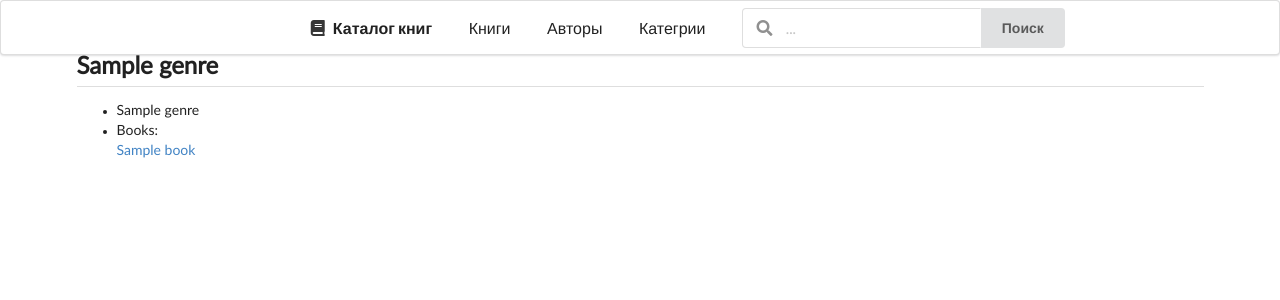
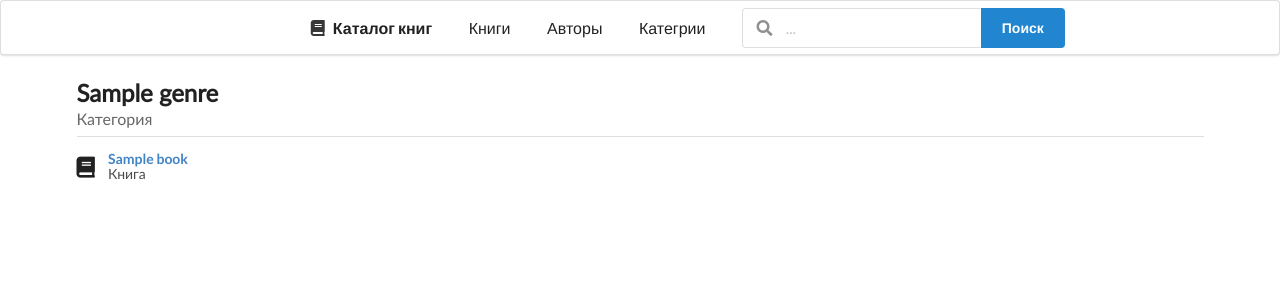
Before and after one commit to incorrupt/backlist, a PHP site: template app/views/genre_item.view.php in a window 1280 px wide. Shown: the top 300 px of the page. Run offline with PHP 8.4, Linux system fonts and the light colour scheme; the template is opened without the code that fills it: most values are stand-ins (such as "Sample title", 1, 10 or a date in 2020); data that the repository does not hold is empty; some libraries are stand-ins or nearby versions.

Commit message:
add more styles

```diff
--- a/app/views/genre_item.view.php
+++ b/app/views/genre_item.view.php
@@ -2,21 +2,25 @@
 <?php require 'header.php'; ?>
 
 
-    <h2 class="ui dividing header"><?= $genre->name; ?></h2>
+    <h2 class="ui dividing header">
+    	<?= $genre->name; ?>
+    	<div class="sub header">Категория</div>
+    </h2>
 
+  	<div class="ui relaxed divided list">
+	    <?php if (count($books)>0) { foreach ($books as $book) { ?>
 
-    <ul>
-    	<li><?= $genre->name; ?></li>
-    	<li><label>Books: </label>
-	    	<?php if (count($books)>0) { ?><br>
-	    		<?php foreach ($books as $key => $book) { ?>
-                    <a href="/books/show/<?=$book->id;?>"><?=$book->title;?></a><br>
-	    	<?php } } ?>
-    	</li>
+	    	<div class="item">
+			    <i class="large book middle aligned icon"></i>
+			    <div class="content">
+			      <a href="/books/show/<?=$book->id;?>" class="header">
+			      	<?=$book->title;?>
+			      </a>
+			      <div class="description">Книга</div>
+			    </div>
+			</div>
 
-  	</ul>
-
-
-
+	    <?php } } ?>
+  	</div>
 
 <?php require 'footer.php'; ?>
--- a/app/views/header.php
+++ b/app/views/header.php
@@ -28,3 +28,4 @@
         </div>
 
         <div class="ui container">
+            <div class="ui clearing"></div>
--- a/app/views/navigation.php
+++ b/app/views/navigation.php
@@ -13,7 +13,7 @@
           <form class="ui action left icon input" action="/search" method="post">
             <i class="search icon"></i>
             <input name="search_str" type="text" placeholder="...">
-            <button class="ui button">Поиск</button>
+            <button class="ui button blue ">Поиск</button>
           </form>
         </div>
       </div>
--- a/app/views/search_result.view.php
+++ b/app/views/search_result.view.php
@@ -1,10 +1,10 @@
 
 <?php require 'header.php'; ?>
 
-    <h2 class="ui dividing header">Поиск</h2>
+    <h2 class="ui dividing header">Поиск: <?= $_POST['search_str']; ?> </h2>
 
 
-<?= $_POST['search_str']; ?>
+
 
 
 
```
Also changed, not shown: app/migration_db.sql (renamed from app/migration_db.php, +0 -21 lines), app/views/author_item.view.php (+18 -10 lines), app/views/authors_list.view.php (+13 -3 lines), app/views/books_list.view.php (+13 -3 lines), app/views/genres_list.view.php (+14 -3 lines).
